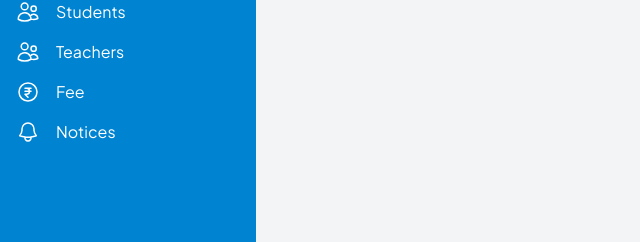
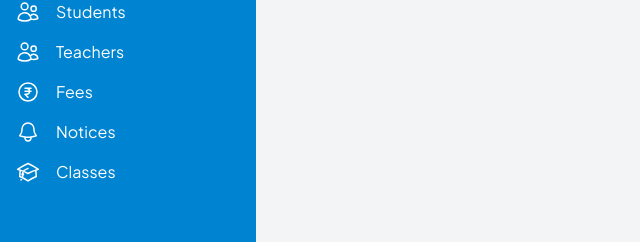
Before and after one commit to Yaswantsoni1128/Edumon, a React (Vite) app in the folder Frontend/: page /admin in a window 1280 px wide. Shown: the part 124-366 px from the top of the page, without its empty margins (0-640 px from the left). Built offline with nearby package versions, Linux system fonts and the light colour scheme; no server answers.

Commit message:
admin sidebar and dashboard updated

```diff
--- a/Frontend/src/pages/Admin/AdminDashboard.jsx
+++ b/Frontend/src/pages/Admin/AdminDashboard.jsx
@@ -1,5 +1,5 @@
 import React from "react";
-import { GraduationCap, Briefcase, IndianRupee, Megaphone, LogOut, ArrowRight, LayoutDashboard, Settings } from "lucide-react";
+import { GraduationCap, Briefcase, IndianRupee, Megaphone, LogOut, ArrowRight, LayoutDashboard, Settings, School } from "lucide-react";
 import { Link, useNavigate } from "react-router-dom";
 import { motion } from "framer-motion";
 import useAuthStore from "../../store/useAuthStore";
@@ -44,6 +44,14 @@ const AdminDashboard = () => {
       color: "orange",
       link: "/admin/notice",
       action: "Publish Alert"
+    },
+    {
+      title: "Class Structures",
+      desc: "Define grade hierarchies, manage sections, and monitor classroom occupancy.",
+      icon: School,
+      color: "violet",
+      link: "/admin/classes",
+      action: "Manage Layout"
     }
   ];
 
--- a/Frontend/src/pages/Admin/SideBar.jsx
+++ b/Frontend/src/pages/Admin/SideBar.jsx
@@ -1,4 +1,4 @@
-import { Bars3Icon, BellIcon, CurrencyRupeeIcon, HomeIcon, UsersIcon, XMarkIcon } from '@heroicons/react/24/outline'
+import { AcademicCapIcon, Bars3Icon, BellIcon, CurrencyRupeeIcon, HomeIcon, UsersIcon, XMarkIcon } from '@heroicons/react/24/outline'
 import React, { useState } from 'react'
 import { Link, useLocation } from 'react-router-dom'
 
@@ -9,8 +9,9 @@ const SideBar = () => {
     {name: "Dashboard" , path: "/admin/dashboard" , icon: <HomeIcon className='w-6 h-6' />},
     {name: "Students" , path: "/admin/student" , icon: <UsersIcon className='w-6 h-6' />},
     {name: "Teachers" , path: "/admin/teacher" , icon: <UsersIcon className='w-6 h-6' />},
-    {name: "Fee" , path: "/admin/fee" , icon: <CurrencyRupeeIcon className='w-6 h-6' />},
+    {name: "Fees" , path: "/admin/fee" , icon: <CurrencyRupeeIcon className='w-6 h-6' />},
     {name: "Notices" , path: "/admin/notice" , icon: <BellIcon className='w-6 h-6' />},
+    {name: "Classes" , path: "/admin/classes" , icon: <AcademicCapIcon className='w-6 h-6' />},
   ]
   return (
     <div className={`flex ${isOpen?"w-64":"w-20"} min-h-screen bg-sky-600 text-white transition-all duration-300`}>
--- a/Frontend/src/routes/AdminRoutes/AdminRoutes.jsx
+++ b/Frontend/src/routes/AdminRoutes/AdminRoutes.jsx
@@ -5,6 +5,8 @@ import StudentManagement from '../../pages/Admin/StudentManagement';
 import TeacherManagement from '../../pages/Admin/TeacherManagement';
 import FeeManagement from '../../pages/Admin/FeeManagement';
 import NoticeManagement from '../../pages/Admin/NoticeManagement';
+import ClassManagement from '../../pages/Admin/ClassManagement';
+import ClassDetail from '../../pages/Admin/ClassDetail';
 import NotFound from '../../pages/Admin/NotFound';
 import AdminLayout from '../../pages/Admin/AdminLayout'; // Layout with Sidebar
 
@@ -17,6 +19,8 @@ const AdminRoutes = () => {
         <Route path="teacher" element={<TeacherManagement />} />
         <Route path="fee" element={<FeeManagement />} />
         <Route path="notice" element={<NoticeManagement />} />
+        <Route path="classes" element={<ClassManagement />} />
+        <Route path="classes/:id" element={<ClassDetail />} />
         <Route path="*" element={<NotFound />} />
       </Route>
     </Routes>
```
